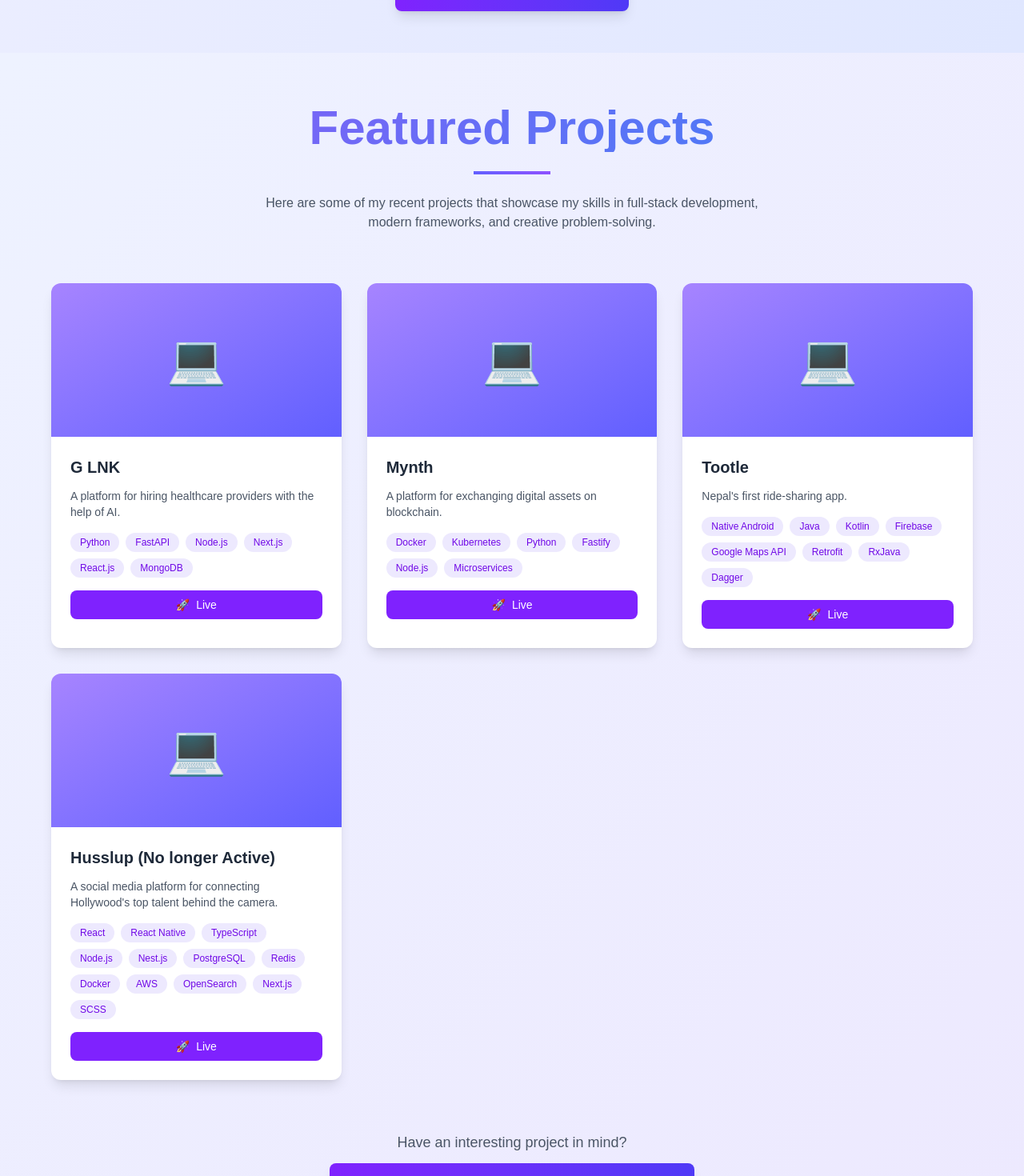
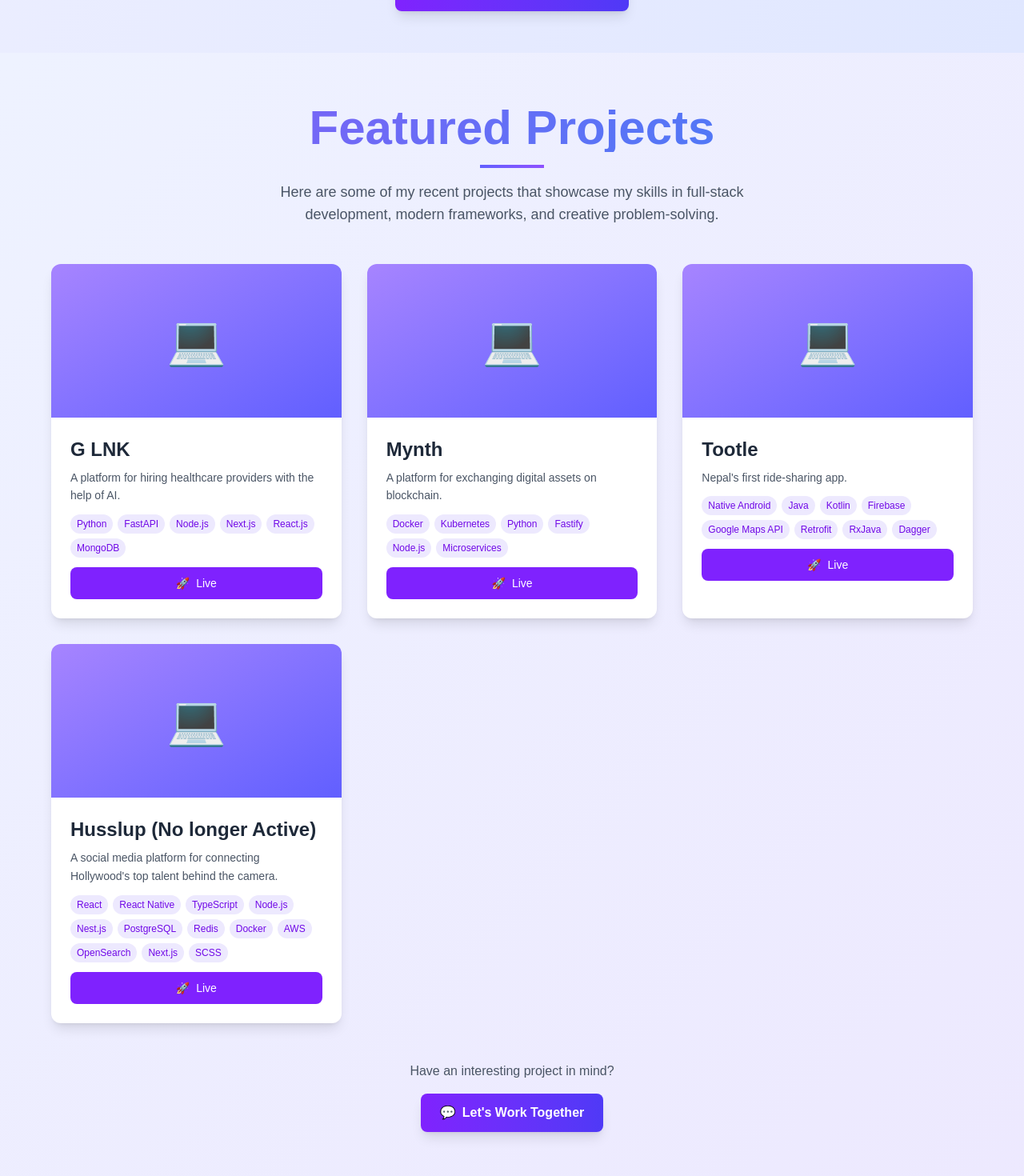
Before and after one commit to sohail-shrestha/portfolio, a Next.js app: page / in a window 1280 px wide. Shown: the part 4120-5590 px from the top of the page at 80% size. Built offline with nearby package versions, Linux system fonts and the light colour scheme.

Commit message:
feat: Update ProjectCard and Projects components for improved responsiveness and styling

```diff
--- a/src/app/_components/Projects.tsx
+++ b/src/app/_components/Projects.tsx
@@ -19,7 +19,7 @@ const ProjectCard = ({
       className='bg-white rounded-xl shadow-lg overflow-hidden card-hover group'
     >
       {/* Project Image/Icon */}
-      <div className='h-48 bg-gradient-to-br from-violet-400 to-indigo-500 flex items-center justify-center text-6xl text-white relative overflow-hidden'>
+      <div className='h-32 xs:h-40 sm:h-48 bg-gradient-to-br from-violet-400 to-indigo-500 flex items-center justify-center text-4xl xs:text-5xl sm:text-6xl text-white relative overflow-hidden'>
         <motion.div
           whileHover={{ scale: 1.1, rotate: 5 }}
           transition={{ duration: 0.3 }}
@@ -29,13 +29,13 @@ const ProjectCard = ({
         <div className='absolute inset-0 bg-black opacity-0 group-hover:opacity-20 transition-opacity duration-300'></div>
       </div>
 
-      <div className='p-6'>
+      <div className='p-4 xs:p-5 sm:p-6'>
         <motion.h3
           initial={{ opacity: 0, x: -20 }}
           whileInView={{ opacity: 1, x: 0 }}
           transition={{ duration: 0.6, delay: index * 0.1 + 0.2 }}
           viewport={{ once: true }}
-          className='text-xl xs:text-2xl font-bold text-gray-800 mb-3 group-hover:text-violet-600 transition-colors duration-300'
+          className='text-lg xs:text-xl sm:text-2xl font-bold text-gray-800 mb-2 xs:mb-3 group-hover:text-violet-600 transition-colors duration-300'
         >
           {project.title}
         </motion.h3>
@@ -45,7 +45,7 @@ const ProjectCard = ({
           whileInView={{ opacity: 1, x: 0 }}
           transition={{ duration: 0.6, delay: index * 0.1 + 0.3 }}
           viewport={{ once: true }}
-          className='text-gray-600 mb-4 text-sm xs:text-base'
+          className='text-gray-600 mb-3 xs:mb-4 text-sm leading-relaxed'
         >
           {project.description}
         </motion.p>
@@ -55,7 +55,7 @@ const ProjectCard = ({
           whileInView={{ opacity: 1, y: 0 }}
           transition={{ duration: 0.6, delay: index * 0.1 + 0.4 }}
           viewport={{ once: true }}
-          className='flex flex-wrap gap-2 mb-4'
+          className='flex flex-wrap gap-1.5 xs:gap-2 mb-3 xs:mb-4'
         >
           {project.technologies.map((tech, techIndex) => (
             <motion.span
@@ -68,7 +68,7 @@ const ProjectCard = ({
               }}
               viewport={{ once: true }}
               whileHover={{ scale: 1.05 }}
-              className='bg-violet-100 text-violet-700 px-3 py-1 rounded-full text-xs xs:text-sm font-medium'
+              className='bg-violet-100 text-violet-700 px-2 xs:px-3 py-1 rounded-full text-xs font-medium'
             >
               {tech}
             </motion.span>
@@ -80,7 +80,7 @@ const ProjectCard = ({
           whileInView={{ opacity: 1, y: 0 }}
           transition={{ duration: 0.6, delay: index * 0.1 + 0.6 }}
           viewport={{ once: true }}
-          className='flex gap-3'
+          className='flex flex-col xs:flex-row gap-2 xs:gap-3'
         >
           {project.githubUrl && (
             <motion.a
@@ -89,7 +89,7 @@ const ProjectCard = ({
               rel='noopener noreferrer'
               whileHover={{ scale: 1.05 }}
               whileTap={{ scale: 0.95 }}
-              className='flex-1 bg-gray-800 text-white py-2 px-4 rounded-lg text-center font-medium hover:bg-gray-700 transition-colors duration-300 text-sm xs:text-base'
+              className='flex-1 bg-gray-800 text-white py-2.5 xs:py-2 px-4 rounded-lg text-center font-medium hover:bg-gray-700 transition-colors duration-300 text-sm'
             >
               <span className='mr-2'>🐙</span>Code
             </motion.a>
@@ -101,7 +101,7 @@ const ProjectCard = ({
               rel='noopener noreferrer'
               whileHover={{ scale: 1.05 }}
               whileTap={{ scale: 0.95 }}
-              className='flex-1 bg-violet-600 text-white py-2 px-4 rounded-lg text-center font-medium hover:bg-violet-700 transition-colors duration-300 text-sm xs:text-base'
+              className='flex-1 bg-violet-600 text-white py-2.5 xs:py-2 px-4 rounded-lg text-center font-medium hover:bg-violet-700 transition-colors duration-300 text-sm'
             >
               <span className='mr-2'>🚀</span>Live
             </motion.a>
@@ -124,18 +124,18 @@ const Projects = () => {
           whileInView={{ opacity: 1, y: 0 }}
           transition={{ duration: 0.8 }}
           viewport={{ once: true }}
-          className='text-center mb-16'
+          className='text-center mb-12 xs:mb-16'
         >
-          <h2 className='text-4xl xs:text-5xl sm:text-6xl font-bold text-gradient mb-6'>
+          <h2 className='text-3xl xs:text-4xl sm:text-5xl lg:text-6xl font-bold text-gradient mb-4 xs:mb-6'>
             Featured Projects
           </h2>
-          <div className='w-24 h-1 bg-gradient-to-r from-indigo-500 to-violet-500 mx-auto mb-6'></div>
+          <div className='w-20 xs:w-24 h-1 bg-gradient-to-r from-indigo-500 to-violet-500 mx-auto mb-4 xs:mb-6'></div>
           <motion.p
             initial={{ opacity: 0, y: 20 }}
             whileInView={{ opacity: 1, y: 0 }}
             transition={{ duration: 0.6, delay: 0.3 }}
             viewport={{ once: true }}
-            className='text-gray-600 max-w-2xl mx-auto text-base xs:text-lg'
+            className='text-gray-600 max-w-2xl mx-auto text-sm xs:text-base sm:text-lg px-4'
           >
             Here are some of my recent projects that showcase my skills in
             full-stack development, modern frameworks, and creative
@@ -143,7 +143,7 @@ const Projects = () => {
           </motion.p>
         </motion.div>
 
-        <div className='grid md:grid-cols-2 lg:grid-cols-3 gap-8'>
+        <div className='grid grid-cols-1 sm:grid-cols-2 lg:grid-cols-3 gap-6 sm:gap-8'>
           {projects.map((project, index) => (
             <ProjectCard key={project.id} project={project} index={index} />
           ))}
@@ -155,28 +155,28 @@ const Projects = () => {
           whileInView={{ opacity: 1, y: 0 }}
           transition={{ duration: 0.8, delay: 0.5 }}
           viewport={{ once: true }}
-          className='text-center mt-16'
+          className='text-center mt-12 xs:mt-16'
         >
           <motion.p
             initial={{ opacity: 0, y: 20 }}
             whileInView={{ opacity: 1, y: 0 }}
             transition={{ duration: 0.6, delay: 0.7 }}
             viewport={{ once: true }}
-            className='text-gray-600 mb-6 text-lg'
+            className='text-gray-600 mb-4 xs:mb-6 text-base xs:text-lg px-4'
           >
             Have an interesting project in mind?
           </motion.p>
           <motion.div
             whileHover={{ scale: 1.05 }}
             whileTap={{ scale: 0.95 }}
-            className='inline-block'
+            className='inline-block px-4'
           >
             <a
               href={aboutMe.getEmailLink()}
-              className='bg-gradient-to-r from-violet-600 to-indigo-600 text-white px-8 py-4 rounded-lg font-semibold text-lg hover:from-violet-700 hover:to-indigo-700 transition-all duration-300 shadow-lg hover:shadow-xl'
+              className='block bg-gradient-to-r from-violet-600 to-indigo-600 text-white px-6 xs:px-8 py-3 xs:py-4 rounded-lg font-semibold text-base xs:text-lg hover:from-violet-700 hover:to-indigo-700 transition-all duration-300 shadow-lg hover:shadow-xl text-center'
             >
-              <span className='mr-2'>📧</span>
-              Let&apos;s create something incredible together
+              <span className='mr-2'>💬</span>
+              Let&apos;s Work Together
             </a>
           </motion.div>
         </motion.div>
```
